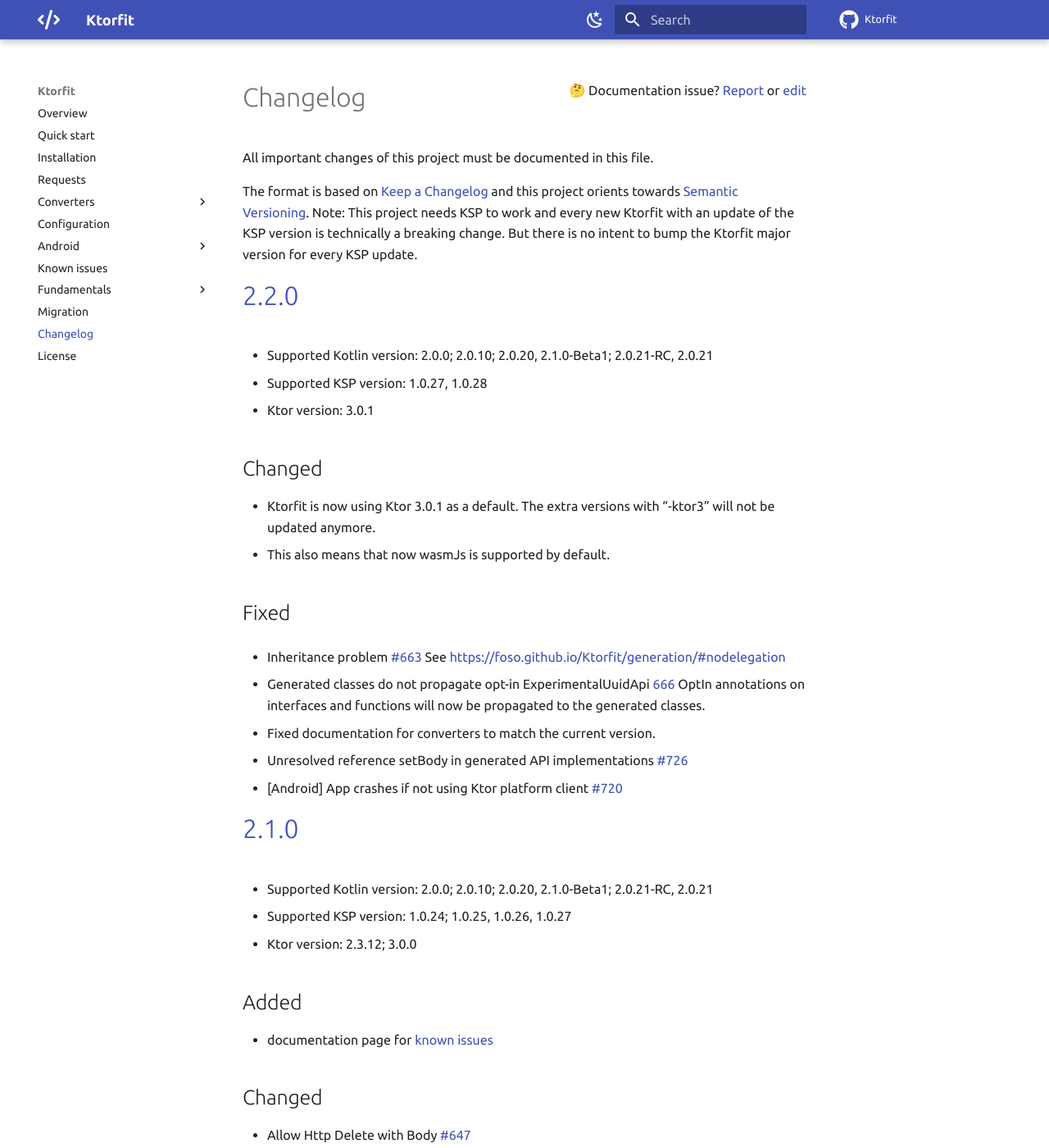
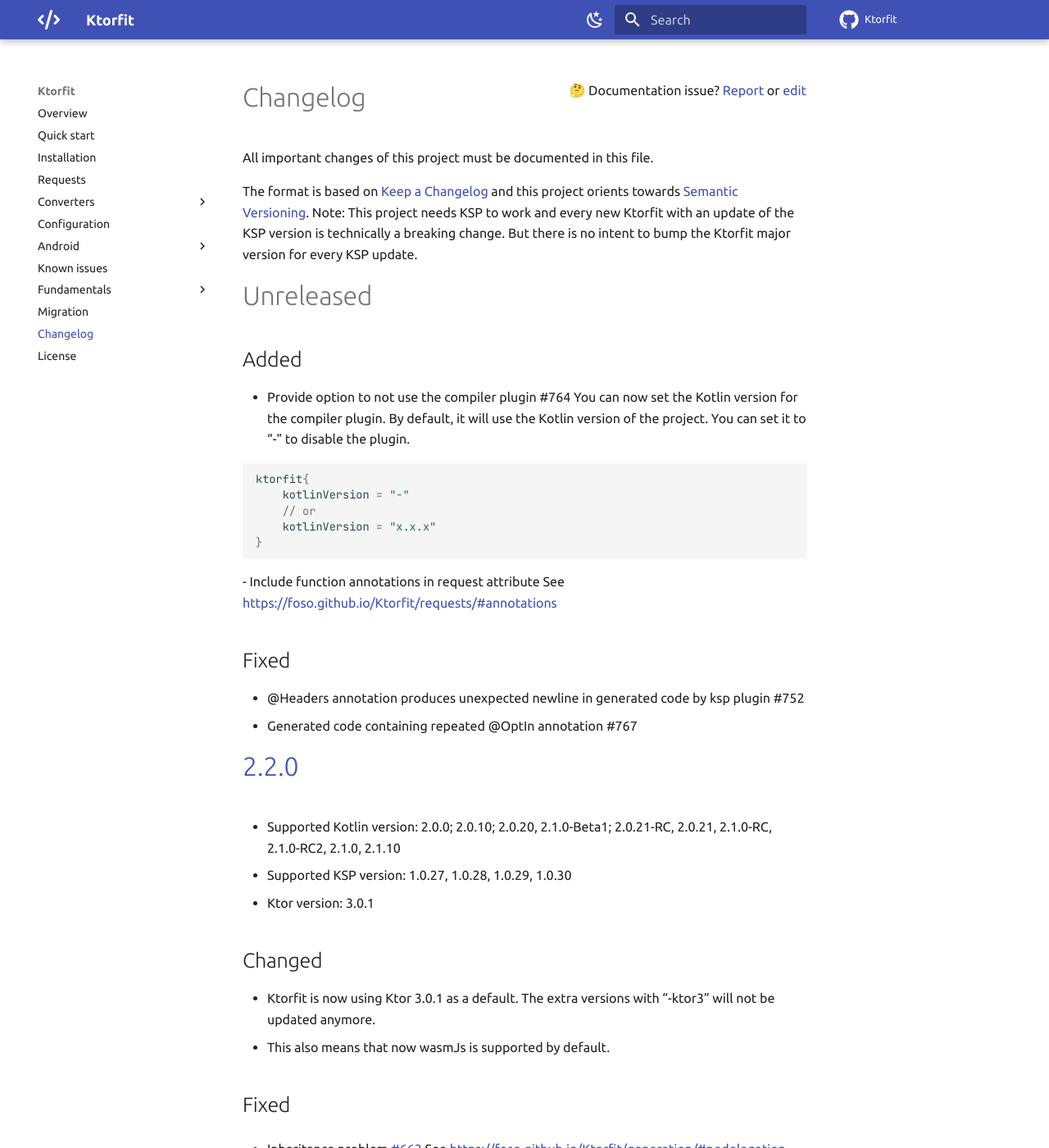
Before and after one commit to Foso/Ktorfit, an MkDocs documentation site: the page built from docs/CHANGELOG.md, in a window 1280 px wide and 1400 px high. Shown: the whole window at 82% size. Built offline with MkDocs 1.6.1 and Material for MkDocs 9.7.7, drawn with Linux system fonts in a browser that asks for light colours; comment, search, counter and statistics services are not loaded; some of the changed text lies outside the part shown.

Commit message:
Update to KSP 1.0.30

````diff
--- a/docs/CHANGELOG.md
+++ b/docs/CHANGELOG.md
@@ -7,9 +7,29 @@
 Note: This project needs KSP to work and every new Ktorfit with an update of the KSP version is technically a breaking change.
 But there is no intent to bump the Ktorfit major version for every KSP update.
 
+# Unreleased
+## Added
+- Provide option to not use the compiler plugin #764
+You can now set the Kotlin version for the compiler plugin.
+By default, it will use the Kotlin version of the project. You can set it to "-" to disable the plugin.
+
+```kotlin
+ktorfit{
+    kotlinVersion = "-"
+    // or
+    kotlinVersion = "x.x.x"
+}
+```
+- Include function annotations in request attribute
+See https://foso.github.io/Ktorfit/requests/#annotations
+
+## Fixed
+- @Headers annotation produces unexpected newline in generated code by ksp plugin #752
+- Generated code containing repeated @OptIn annotation #767
+
 # [2.2.0]()
-* Supported Kotlin version: 2.0.0; 2.0.10; 2.0.20, 2.1.0-Beta1; 2.0.21-RC, 2.0.21
-* Supported KSP version: 1.0.27, 1.0.28
+* Supported Kotlin version: 2.0.0; 2.0.10; 2.0.20, 2.1.0-Beta1; 2.0.21-RC, 2.0.21, 2.1.0-RC, 2.1.0-RC2, 2.1.0, 2.1.10
+* Supported KSP version: 1.0.27, 1.0.28, 1.0.29, 1.0.30
 * Ktor version: 3.0.1
 
 ## Changed
@@ -29,7 +49,7 @@
 
 # [2.1.0]()
 
-* Supported Kotlin version: 2.0.0; 2.0.10; 2.0.20, 2.1.0-Beta1; 2.0.21-RC, 2.0.21
+* Supported Kotlin version: 2.0.0; 2.0.10; 2.0.20, 2.1.0-Beta1; 2.0.21-RC, 2.0.21, 2.1.0-RC, 2.1.0-RC2, 2.1.0
 * Supported KSP version: 1.0.24; 1.0.25, 1.0.26, 1.0.27
 * Ktor version: 2.3.12; 3.0.0
 
````
Also changed, not shown: 2 other files.
